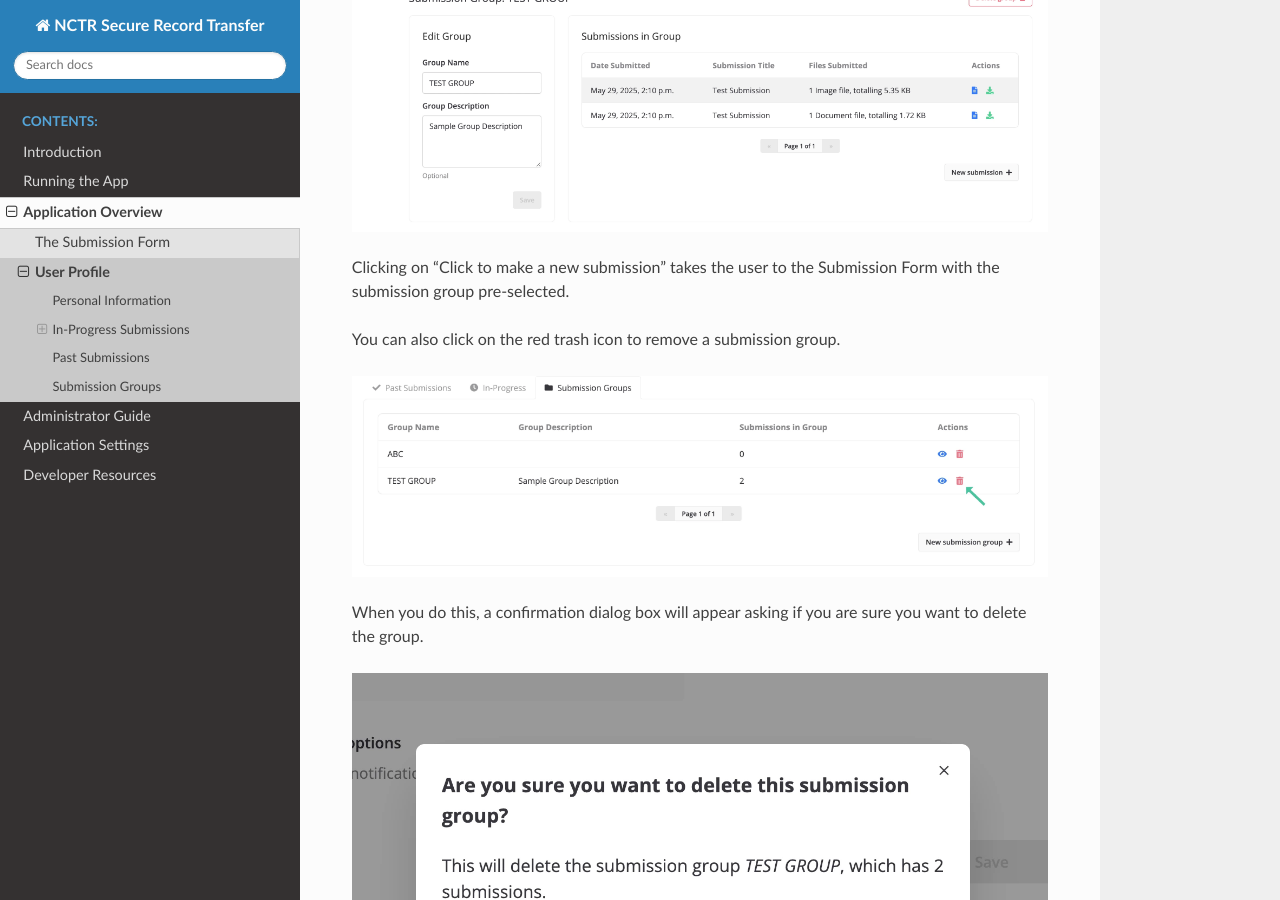
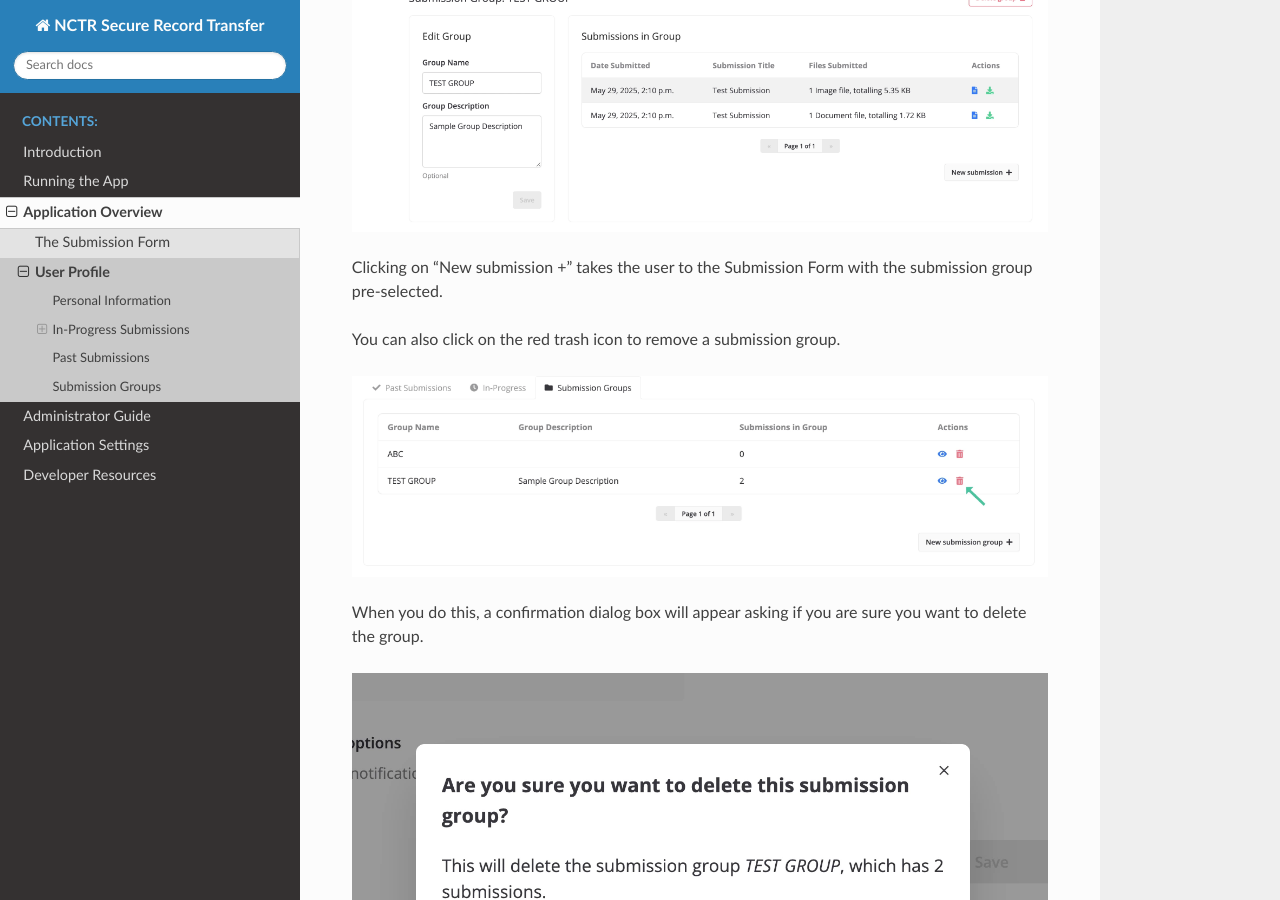
Before and after one commit to NationalCentreTruthReconciliation/Secure-Record-Transfer, a Sphinx documentation site: the page built from docs/application_overview/user-profile.rst, in a window 1280 px wide and 900 px high, scrolled down 5883 px. Built offline with Sphinx 7.4.7 and the Read the Docs theme 3.1.0, drawn with Linux system fonts in a browser that asks for light colours.

Commit message:
Update text in accordance to the screenshot

```diff
--- a/docs/application_overview/user-profile.rst
+++ b/docs/application_overview/user-profile.rst
@@ -124,7 +124,7 @@ This will take the user to a page where they can modify the group name and group
 .. image:: images/submission_group_details.webp
     :alt: Submission group details
 
-Clicking on "Click to make a new submission" takes the user to the Submission Form with the
+Clicking on "New submission +" takes the user to the Submission Form with the
 submission group pre-selected.
 
 You can also click on the red trash icon to remove a submission group.
```
